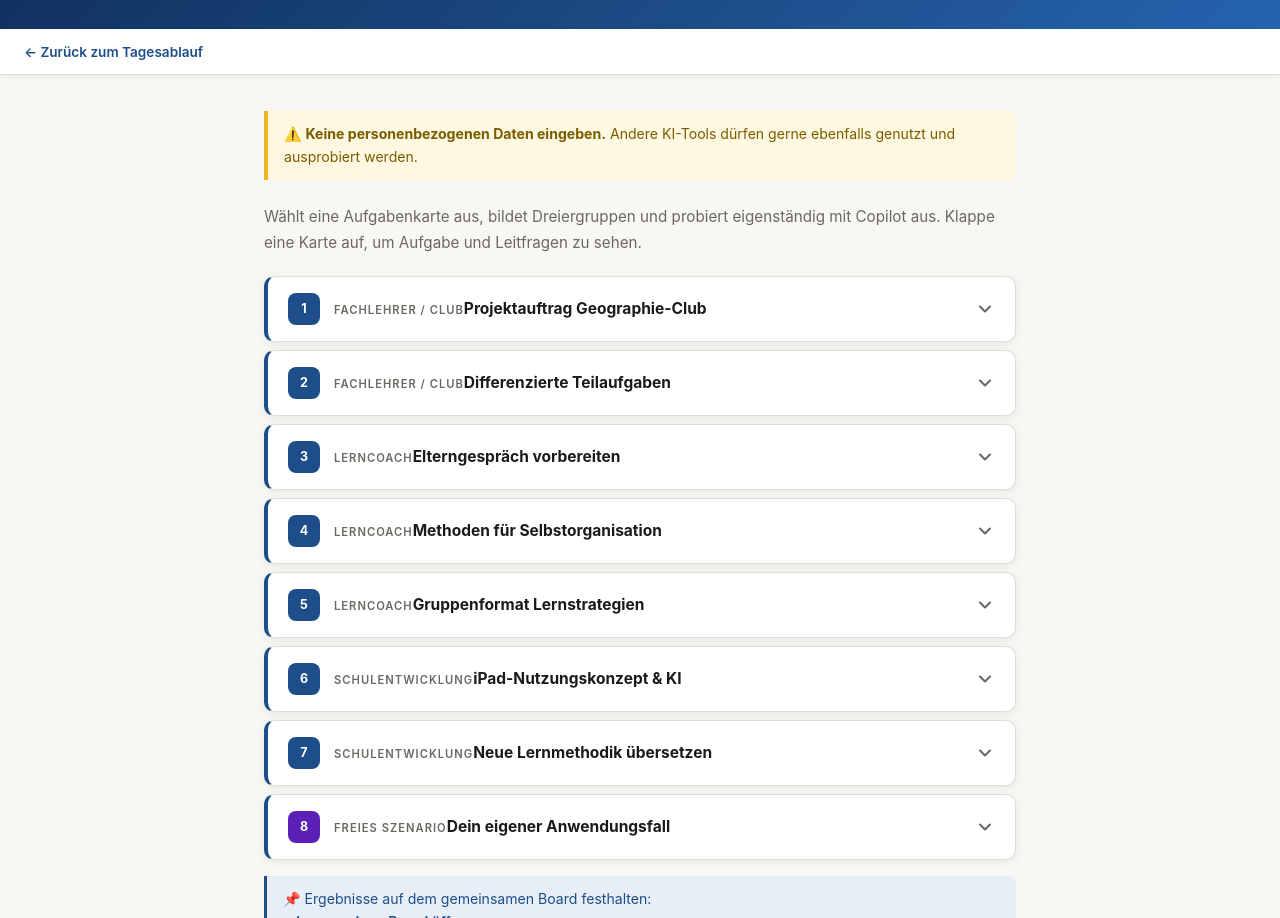
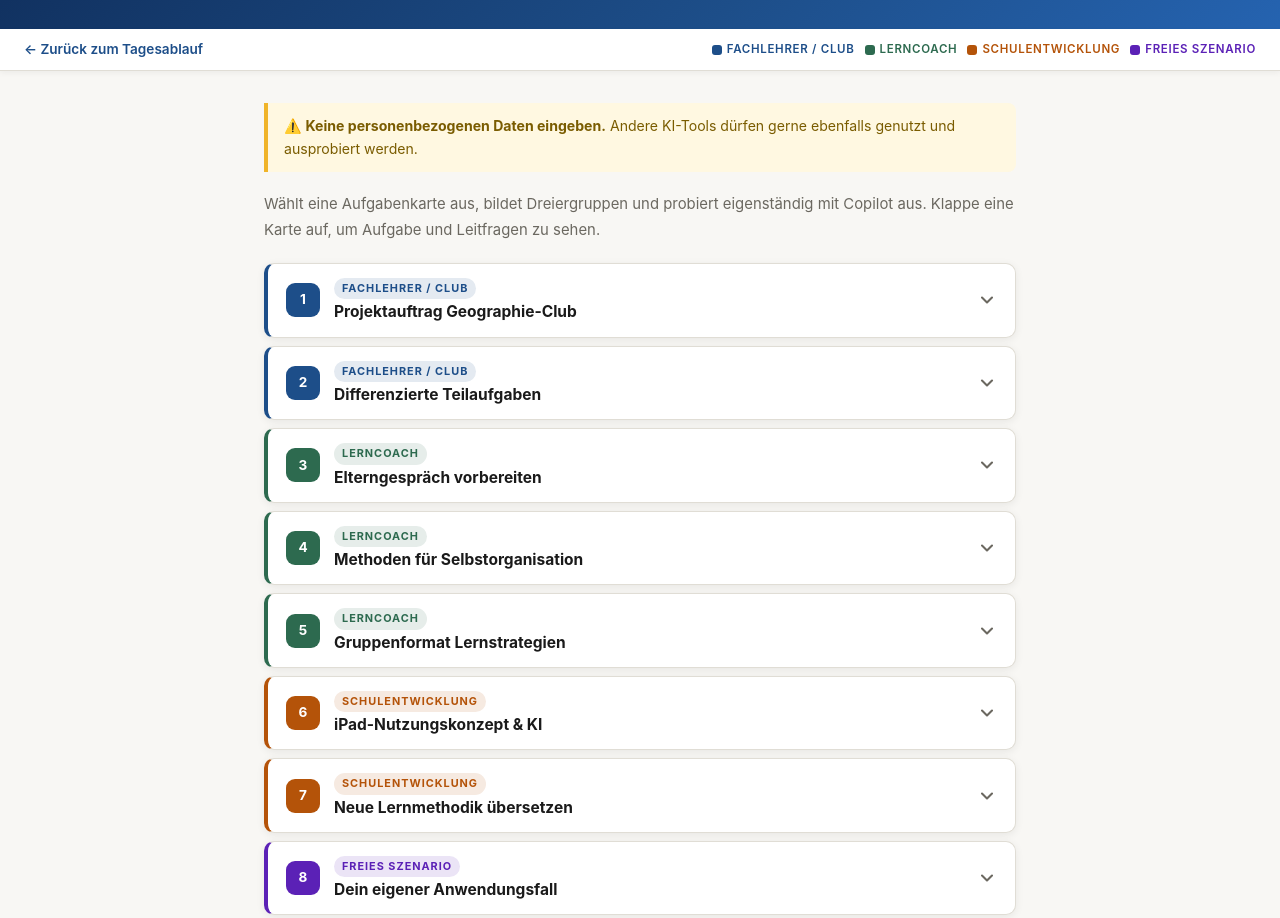
Before and after one commit to StbCogni/paedagogischer-tag-ki, a plain HTML site: page copilot-session.html in a window 1280 px wide. Shown: the part 125-1043 px from the top of the page. Drawn offline with Linux system fonts and the light colour scheme.

Commit message:
Copilot session: M365 icon, farbige Kategorien, Zeilenumbruch Label/Titel

```diff
--- a/copilot-session.html
+++ b/copilot-session.html
@@ -5,58 +5,124 @@
 <meta name="viewport" content="width=device-width, initial-scale=1.0">
 <title>Copilot-Session · Pädagogischer Tag TBS</title>
 <style>
-  :root { --bg: #f8f7f4; --surface: #fff; --surface-alt: #f1efe9; --border: #e0ddd5; --text: #1a1a1a; --text-muted: #6b6860; --accent: #1d4e89; --accent-light: #e8eef7; --radius: 10px; --shadow: 0 2px 8px rgba(0,0,0,0.07); }
+  :root {
+    --bg: #f8f7f4; --surface: #fff; --surface-alt: #f1efe9;
+    --border: #e0ddd5; --text: #1a1a1a; --text-muted: #6b6860;
+    --radius: 10px; --shadow: 0 2px 8px rgba(0,0,0,0.07);
+    /* Kategorie-Farben */
+    --c-fach:   #1d4e89;
+    --c-coach:  #2d6a4f;
+    --c-schule: #b45309;
+    --c-free:   #5b21b6;
+  }
   * { box-sizing: border-box; margin: 0; padding: 0; }
   body { font-family: -apple-system, BlinkMacSystemFont, "Segoe UI", Helvetica, Arial, sans-serif; background: var(--bg); color: var(--text); font-size: 16px; line-height: 1.6; }
 
+  /* ─── HEADER ─────────────────────────────── */
   header { background: linear-gradient(135deg, #0f2d5a 0%, #1d4e89 60%, #2563b0 100%); color: white; padding: 32px 24px; text-align: center; }
-  .header-top { display: flex; align-items: center; justify-content: center; gap: 12px; margin-bottom: 10px; }
-  .tool-icon { width: 40px; height: 40px; border-radius: 10px; object-fit: contain; background: white; padding: 4px; }
+  .header-top { display: flex; align-items: center; justify-content: center; gap: 14px; margin-bottom: 10px; }
+  .tool-icon { width: 48px; height: 48px; border-radius: 12px; object-fit: contain; }
   header h1 { font-size: clamp(1.4rem, 3vw, 2rem); font-weight: 700; margin-bottom: 6px; }
   header .sub { font-size: 0.88rem; color: rgba(255,255,255,0.7); }
 
-  .back-bar { background: white; border-bottom: 1px solid var(--border); padding: 10px 24px; position: sticky; top: 0; z-index: 100; box-shadow: 0 2px 6px rgba(0,0,0,0.05); }
-  .back-link { display: inline-flex; align-items: center; gap: 6px; font-size: 0.85rem; font-weight: 600; color: var(--accent); text-decoration: none; }
+  /* ─── NAV ────────────────────────────────── */
+  .back-bar { background: white; border-bottom: 1px solid var(--border); padding: 10px 24px; position: sticky; top: 0; z-index: 100; box-shadow: 0 2px 6px rgba(0,0,0,0.05); display: flex; align-items: center; justify-content: space-between; flex-wrap: wrap; gap: 8px; }
+  .back-link { display: inline-flex; align-items: center; gap: 6px; font-size: 0.85rem; font-weight: 600; color: var(--c-fach); text-decoration: none; }
   .back-link:hover { text-decoration: underline; }
 
-  main { max-width: 800px; margin: 0 auto; padding: 36px 24px 64px; }
+  /* ─── LEGEND ─────────────────────────────── */
+  .legend { display: flex; gap: 10px; flex-wrap: wrap; }
+  .legend-item { display: flex; align-items: center; gap: 5px; font-size: 0.72rem; font-weight: 600; text-transform: uppercase; letter-spacing: 0.06em; }
+  .legend-dot { width: 10px; height: 10px; border-radius: 3px; flex-shrink: 0; }
 
-  .warn-box { padding: 12px 16px; background: #fff8e1; border-left: 4px solid #f0b429; border-radius: 0 8px 8px 0; font-size: 0.88rem; color: #7a5c00; margin-bottom: 24px; line-height: 1.6; }
+  main { max-width: 800px; margin: 0 auto; padding: 32px 24px 64px; }
 
-  .intro { font-size: 0.95rem; color: var(--text-muted); margin-bottom: 20px; line-height: 1.7; }
+  .warn-box { padding: 12px 16px; background: #fff8e1; border-left: 4px solid #f0b429; border-radius: 0 8px 8px 0; font-size: 0.88rem; color: #7a5c00; margin-bottom: 20px; line-height: 1.6; }
+  .intro { font-size: 0.93rem; color: var(--text-muted); margin-bottom: 20px; line-height: 1.7; }
 
+  /* ─── ACCORDION ───────────────────────────── */
   .accordion { display: flex; flex-direction: column; gap: 8px; }
-  details { background: var(--surface); border: 1px solid var(--border); border-left: 4px solid var(--accent); border-radius: var(--radius); box-shadow: var(--shadow); overflow: hidden; }
-  details[open] { box-shadow: 0 0 0 2px var(--accent-light), var(--shadow); }
-  summary { display: flex; align-items: center; gap: 14px; padding: 16px 20px; cursor: pointer; list-style: none; user-select: none; -webkit-user-select: none; }
-  summary::-webkit-details-marker { display: none; } summary::marker { display: none; }
+
+  details {
+    background: var(--surface);
+    border: 1px solid var(--border);
+    border-left: 4px solid var(--cat-color, #ccc);
+    border-radius: var(--radius);
+    box-shadow: var(--shadow);
+    overflow: hidden;
+  }
+  details[open] {
+    box-shadow: 0 0 0 2px color-mix(in srgb, var(--cat-color, #ccc) 15%, transparent), var(--shadow);
+  }
+
+  /* Kategorie-Farben per Klasse */
+  .cat-fach   { --cat-color: var(--c-fach); }
+  .cat-coach  { --cat-color: var(--c-coach); }
+  .cat-schule { --cat-color: var(--c-schule); }
+  .cat-free   { --cat-color: var(--c-free); }
+
+  summary {
+    display: flex; align-items: center; gap: 14px;
+    padding: 14px 18px; cursor: pointer;
+    list-style: none; user-select: none; -webkit-user-select: none;
+  }
+  summary::-webkit-details-marker { display: none; }
+  summary::marker { display: none; }
   summary:hover { background: var(--surface-alt); }
-  .badge { flex-shrink: 0; width: 32px; height: 32px; border-radius: 8px; background: var(--accent); color: white; font-size: 0.78rem; font-weight: 700; display: flex; align-items: center; justify-content: center; }
-  .badge-free { background: #5b21b6; }
-  .sum-text { flex: 1; min-width: 0; }
-  .sum-label { font-size: 0.7rem; font-weight: 600; text-transform: uppercase; letter-spacing: 0.09em; color: var(--text-muted); margin-bottom: 1px; }
+
+  /* Badge */
+  .badge {
+    flex-shrink: 0; width: 34px; height: 34px; border-radius: 9px;
+    background: var(--cat-color, #ccc); color: white;
+    font-size: 0.85rem; font-weight: 700;
+    display: flex; align-items: center; justify-content: center;
+  }
+
+  /* Text */
+  .sum-text { flex: 1; min-width: 0; display: flex; flex-direction: column; gap: 3px; }
+
+  .sum-label {
+    display: inline-flex; align-items: center;
+    font-size: 0.68rem; font-weight: 700;
+    text-transform: uppercase; letter-spacing: 0.09em;
+    color: var(--cat-color, #888);
+    background: color-mix(in srgb, var(--cat-color, #888) 12%, white);
+    padding: 2px 8px; border-radius: 20px;
+    width: fit-content;
+  }
+
   .sum-title { font-size: 0.97rem; font-weight: 700; color: var(--text); line-height: 1.3; }
+
   .chevron { flex-shrink: 0; width: 20px; height: 20px; color: var(--text-muted); transition: transform 0.2s; }
   details[open] .chevron { transform: rotate(180deg); }
-  .body { padding: 0 20px 20px 66px; font-size: 0.91rem; color: #3a3a3a; line-height: 1.65; }
+
+  /* Body */
+  .body { padding: 4px 20px 20px 66px; font-size: 0.91rem; color: #3a3a3a; line-height: 1.65; }
   .body p { margin-bottom: 10px; }
-  .lbl-a { font-size: 0.72rem; font-weight: 700; text-transform: uppercase; letter-spacing: 0.08em; color: #1d4e89; margin-bottom: 4px; }
-  .lbl-q { font-size: 0.72rem; font-weight: 700; text-transform: uppercase; letter-spacing: 0.08em; color: #5b21b6; margin-top: 14px; margin-bottom: 6px; }
+  .lbl-a { font-size: 0.72rem; font-weight: 700; text-transform: uppercase; letter-spacing: 0.08em; color: var(--cat-color, #888); margin-bottom: 4px; display: block; }
+  .lbl-q { font-size: 0.72rem; font-weight: 700; text-transform: uppercase; letter-spacing: 0.08em; color: var(--c-free); margin-top: 14px; margin-bottom: 6px; display: block; }
   .body ul { padding-left: 16px; } .body ul li { margin-bottom: 6px; }
 
-  .highlight-box { margin-top: 16px; padding: 12px 16px; background: var(--accent-light); border-left: 3px solid var(--accent); border-radius: 0 8px 8px 0; font-size: 0.88rem; color: var(--accent); }
-  .highlight-box a { color: var(--accent); font-weight: 600; }
+  .highlight-box { margin-top: 20px; padding: 12px 16px; background: #e8eef7; border-left: 3px solid var(--c-fach); border-radius: 0 8px 8px 0; font-size: 0.88rem; color: var(--c-fach); }
+  .highlight-box a { color: var(--c-fach); font-weight: 600; }
 
   footer { background: var(--surface); border-top: 1px solid var(--border); padding: 20px 24px; text-align: center; font-size: 0.83rem; color: var(--text-muted); margin-top: 48px; }
 
-  @media (max-width: 600px) { main { padding: 24px 14px 48px; } .body { padding-left: 20px; } }
+  @media (max-width: 600px) {
+    main { padding: 24px 14px 48px; }
+    .body { padding-left: 20px; }
+    .back-bar { flex-direction: column; align-items: flex-start; }
+  }
 </style>
 </head>
 <body>
 
 <header>
   <div class="header-top">
-    <img class="tool-icon" src="https://t0.gstatic.com/faviconV2?client=SOCIAL&type=FAVICON&fallback_opts=TYPE,SIZE,URL&url=http://copilot.microsoft.com&size=128" alt="Copilot">
+    <img class="tool-icon"
+      src="https://adoption.microsoft.com/wp-content/uploads/2023/09/MS365-Copilot-product-icon-1.png"
+      onerror="this.src='https://t0.gstatic.com/faviconV2?client=SOCIAL&type=FAVICON&fallback_opts=TYPE,SIZE,URL&url=http://copilot.microsoft.com&size=128'"
+      alt="M365 Copilot">
     <h1>Copilot-Session</h1>
   </div>
   <p class="sub">09:15 – 10:15 Uhr · Dreiergruppen · 60 Min</p>
@@ -64,100 +130,169 @@
 
 <div class="back-bar">
   <a href="index.html" class="back-link">← Zurück zum Tagesablauf</a>
+  <div class="legend">
+    <div class="legend-item"><div class="legend-dot" style="background:var(--c-fach)"></div><span style="color:var(--c-fach)">Fachlehrer / Club</span></div>
+    <div class="legend-item"><div class="legend-dot" style="background:var(--c-coach)"></div><span style="color:var(--c-coach)">Lerncoach</span></div>
+    <div class="legend-item"><div class="legend-dot" style="background:var(--c-schule)"></div><span style="color:var(--c-schule)">Schulentwicklung</span></div>
+    <div class="legend-item"><div class="legend-dot" style="background:var(--c-free)"></div><span style="color:var(--c-free)">Freies Szenario</span></div>
+  </div>
 </div>
 
 <main>
   <div class="warn-box">
     ⚠️ <strong>Keine personenbezogenen Daten eingeben.</strong> Andere KI-Tools dürfen gerne ebenfalls genutzt und ausprobiert werden.
   </div>
-
   <p class="intro">Wählt eine Aufgabenkarte aus, bildet Dreiergruppen und probiert eigenständig mit Copilot aus. Klappe eine Karte auf, um Aufgabe und Leitfragen zu sehen.</p>
 
   <div class="accordion">
 
-    <details>
-      <summary><span class="badge">1</span><span class="sum-text"><span class="sum-label">Fachlehrer / Club</span><span class="sum-title">Projektauftrag Geographie-Club</span></span><svg class="chevron" viewBox="0 0 24 24" fill="none" stroke="currentColor" stroke-width="2.5" stroke-linecap="round" stroke-linejoin="round"><polyline points="6 9 12 15 18 9"/></svg></summary>
+    <!-- 1 Fachlehrer -->
+    <details class="cat-fach">
+      <summary>
+        <span class="badge">1</span>
+        <span class="sum-text">
+          <span class="sum-label">Fachlehrer / Club</span>
+          <span class="sum-title">Projektauftrag Geographie-Club</span>
+        </span>
+        <svg class="chevron" viewBox="0 0 24 24" fill="none" stroke="currentColor" stroke-width="2.5" stroke-linecap="round" stroke-linejoin="round"><polyline points="6 9 12 15 18 9"/></svg>
+      </summary>
       <div class="body">
-        <p class="lbl-a">Aufgabe</p>
+        <span class="lbl-a">Aufgabe</span>
         <p>Ihr begleitet eine klassenübergreifende Geographie-Gruppe. Nutzt Copilot um einen konkreten Projektauftrag zu formulieren der für Schüler verschiedener Klassenstufen funktioniert.</p>
-        <p class="lbl-q">Leitfragen</p>
+        <span class="lbl-q">Leitfragen</span>
         <ul><li>Welches Thema wählt ihr? (z.B. Klimawandel lokal, Migration, Ressourcen)</li><li>Wie formuliert Copilot den Auftrag — passt das, was würdet ihr ändern?</li><li>Welche Rolle spielt die KI — Assistent, Ideengeber, Strukturhelfer?</li></ul>
       </div>
     </details>
 
-    <details>
-      <summary><span class="badge">2</span><span class="sum-text"><span class="sum-label">Fachlehrer / Club</span><span class="sum-title">Differenzierte Teilaufgaben</span></span><svg class="chevron" viewBox="0 0 24 24" fill="none" stroke="currentColor" stroke-width="2.5" stroke-linecap="round" stroke-linejoin="round"><polyline points="6 9 12 15 18 9"/></svg></summary>
+    <!-- 2 Fachlehrer -->
+    <details class="cat-fach">
+      <summary>
+        <span class="badge">2</span>
+        <span class="sum-text">
+          <span class="sum-label">Fachlehrer / Club</span>
+          <span class="sum-title">Differenzierte Teilaufgaben</span>
+        </span>
+        <svg class="chevron" viewBox="0 0 24 24" fill="none" stroke="currentColor" stroke-width="2.5" stroke-linecap="round" stroke-linejoin="round"><polyline points="6 9 12 15 18 9"/></svg>
+      </summary>
       <div class="body">
-        <p class="lbl-a">Aufgabe</p>
+        <span class="lbl-a">Aufgabe</span>
         <p>Nutzt Copilot um Teilaufgaben zu entwickeln die Niveau und Alter verschiedener Klassenstufen im Club berücksichtigen.</p>
-        <p class="lbl-q">Leitfragen</p>
+        <span class="lbl-q">Leitfragen</span>
         <ul><li>Für welche Klassenstufen entwickelt ihr Aufgaben?</li><li>Wo hilft Copilot gut, wo greift ihr korrigierend ein?</li><li>Was würdet ihr euren Schülern dabei zeigen — und was lieber nicht?</li></ul>
       </div>
     </details>
 
-    <details>
-      <summary><span class="badge">3</span><span class="sum-text"><span class="sum-label">Lerncoach</span><span class="sum-title">Elterngespräch vorbereiten</span></span><svg class="chevron" viewBox="0 0 24 24" fill="none" stroke="currentColor" stroke-width="2.5" stroke-linecap="round" stroke-linejoin="round"><polyline points="6 9 12 15 18 9"/></svg></summary>
+    <!-- 3 Lerncoach -->
+    <details class="cat-coach">
+      <summary>
+        <span class="badge">3</span>
+        <span class="sum-text">
+          <span class="sum-label">Lerncoach</span>
+          <span class="sum-title">Elterngespräch vorbereiten</span>
+        </span>
+        <svg class="chevron" viewBox="0 0 24 24" fill="none" stroke="currentColor" stroke-width="2.5" stroke-linecap="round" stroke-linejoin="round"><polyline points="6 9 12 15 18 9"/></svg>
+      </summary>
       <div class="body">
-        <p class="lbl-a">Aufgabe</p>
+        <span class="lbl-a">Aufgabe</span>
         <p>Ein schwieriges Elterngespräch steht an — z.B. zu Leistungsabfall, Fehlverhalten oder fehlender Unterstützung zu Hause. Nutzt Copilot um einen Gesprächsleitfaden zu erstellen — wertschätzend, lösungsorientiert, konkret.</p>
-        <p class="lbl-q">Leitfragen</p>
+        <span class="lbl-q">Leitfragen</span>
         <ul><li>Welche Infos und Kontext gebt ihr Copilot?</li><li>Fühlt sich der Leitfaden an wie ihr — oder zu generisch?</li><li>Wo würdet ihr den Text anpassen bevor ihr ins Gespräch geht?</li></ul>
       </div>
     </details>
 
-    <details>
-      <summary><span class="badge">4</span><span class="sum-text"><span class="sum-label">Lerncoach</span><span class="sum-title">Methoden für Selbstorganisation</span></span><svg class="chevron" viewBox="0 0 24 24" fill="none" stroke="currentColor" stroke-width="2.5" stroke-linecap="round" stroke-linejoin="round"><polyline points="6 9 12 15 18 9"/></svg></summary>
+    <!-- 4 Lerncoach -->
+    <details class="cat-coach">
+      <summary>
+        <span class="badge">4</span>
+        <span class="sum-text">
+          <span class="sum-label">Lerncoach</span>
+          <span class="sum-title">Methoden für Selbstorganisation</span>
+        </span>
+        <svg class="chevron" viewBox="0 0 24 24" fill="none" stroke="currentColor" stroke-width="2.5" stroke-linecap="round" stroke-linejoin="round"><polyline points="6 9 12 15 18 9"/></svg>
+      </summary>
       <div class="body">
-        <p class="lbl-a">Aufgabe</p>
+        <span class="lbl-a">Aufgabe</span>
         <p>Ein Schüler kämpft mit Selbstorganisation. Nutzt Copilot um passende Methoden zu recherchieren und für euren Schulalltag zu übersetzen.</p>
-        <p class="lbl-q">Leitfragen</p>
+        <span class="lbl-q">Leitfragen</span>
         <ul><li>Wie beschreibt ihr den Schüler im Prompt?</li><li>Welche Methoden überraschen euch?</li><li>Wie würdet ihr das im nächsten Gespräch einsetzen?</li></ul>
       </div>
     </details>
 
-    <details>
-      <summary><span class="badge">5</span><span class="sum-text"><span class="sum-label">Lerncoach</span><span class="sum-title">Gruppenformat Lernstrategien</span></span><svg class="chevron" viewBox="0 0 24 24" fill="none" stroke="currentColor" stroke-width="2.5" stroke-linecap="round" stroke-linejoin="round"><polyline points="6 9 12 15 18 9"/></svg></summary>
+    <!-- 5 Lerncoach -->
+    <details class="cat-coach">
+      <summary>
+        <span class="badge">5</span>
+        <span class="sum-text">
+          <span class="sum-label">Lerncoach</span>
+          <span class="sum-title">Gruppenformat Lernstrategien</span>
+        </span>
+        <svg class="chevron" viewBox="0 0 24 24" fill="none" stroke="currentColor" stroke-width="2.5" stroke-linecap="round" stroke-linejoin="round"><polyline points="6 9 12 15 18 9"/></svg>
+      </summary>
       <div class="body">
-        <p class="lbl-a">Aufgabe</p>
+        <span class="lbl-a">Aufgabe</span>
         <p>Plant eine 45-Minuten Session mit einer Schülergruppe zum Thema Lernstrategien. Nutzt Copilot für einen konkreten Ablauf.</p>
-        <p class="lbl-q">Leitfragen</p>
+        <span class="lbl-q">Leitfragen</span>
         <ul><li>Für welche Altersgruppe plant ihr?</li><li>Wie detailliert plant Copilot — zu viel, zu wenig, genau richtig?</li><li>Was nehmt ihr direkt mit, was landet im Papierkorb?</li></ul>
       </div>
     </details>
 
-    <details>
-      <summary><span class="badge">6</span><span class="sum-text"><span class="sum-label">Schulentwicklung</span><span class="sum-title">iPad-Nutzungskonzept &amp; KI</span></span><svg class="chevron" viewBox="0 0 24 24" fill="none" stroke="currentColor" stroke-width="2.5" stroke-linecap="round" stroke-linejoin="round"><polyline points="6 9 12 15 18 9"/></svg></summary>
+    <!-- 6 Schulentwicklung -->
+    <details class="cat-schule">
+      <summary>
+        <span class="badge">6</span>
+        <span class="sum-text">
+          <span class="sum-label">Schulentwicklung</span>
+          <span class="sum-title">iPad-Nutzungskonzept &amp; KI</span>
+        </span>
+        <svg class="chevron" viewBox="0 0 24 24" fill="none" stroke="currentColor" stroke-width="2.5" stroke-linecap="round" stroke-linejoin="round"><polyline points="6 9 12 15 18 9"/></svg>
+      </summary>
       <div class="body">
-        <p class="lbl-a">Aufgabe</p>
+        <span class="lbl-a">Aufgabe</span>
         <p>Das bestehende iPad-Konzept soll um KI-Nutzung erweitert werden. Nutzt Copilot um zu analysieren was fehlt und neue Leitlinien zu entwickeln.</p>
-        <p class="lbl-q">Leitfragen</p>
+        <span class="lbl-q">Leitfragen</span>
         <ul><li>Was gebt ihr Copilot als Ausgangsmaterial?</li><li>Welche Lücken findet Copilot die ihr noch nicht gesehen habt?</li><li>Was ist sofort umsetzbar, was braucht Schulkonferenz?</li></ul>
       </div>
     </details>
 
-    <details>
-      <summary><span class="badge">7</span><span class="sum-text"><span class="sum-label">Schulentwicklung</span><span class="sum-title">Neue Lernmethodik übersetzen</span></span><svg class="chevron" viewBox="0 0 24 24" fill="none" stroke="currentColor" stroke-width="2.5" stroke-linecap="round" stroke-linejoin="round"><polyline points="6 9 12 15 18 9"/></svg></summary>
+    <!-- 7 Schulentwicklung -->
+    <details class="cat-schule">
+      <summary>
+        <span class="badge">7</span>
+        <span class="sum-text">
+          <span class="sum-label">Schulentwicklung</span>
+          <span class="sum-title">Neue Lernmethodik übersetzen</span>
+        </span>
+        <svg class="chevron" viewBox="0 0 24 24" fill="none" stroke="currentColor" stroke-width="2.5" stroke-linecap="round" stroke-linejoin="round"><polyline points="6 9 12 15 18 9"/></svg>
+      </summary>
       <div class="body">
-        <p class="lbl-a">Aufgabe</p>
+        <span class="lbl-a">Aufgabe</span>
         <p>Recherchiert mit Copilot eine Lernmethodik die ihr noch nicht kennt und übersetzt sie auf zwei Seiten für den konkreten Schulalltag — so dass ein Kollege sie morgen einsetzen könnte.</p>
-        <p class="lbl-q">Leitfragen</p>
+        <span class="lbl-q">Leitfragen</span>
         <ul><li>Welches Thema interessiert euch?</li><li>Wie gut übersetzt Copilot vom Theoretischen ins Praktische?</li><li>Was fehlt noch damit der Text wirklich nutzbar ist?</li></ul>
       </div>
     </details>
 
-    <details>
-      <summary><span class="badge badge-free">8</span><span class="sum-text"><span class="sum-label">Freies Szenario</span><span class="sum-title">Dein eigener Anwendungsfall</span></span><svg class="chevron" viewBox="0 0 24 24" fill="none" stroke="currentColor" stroke-width="2.5" stroke-linecap="round" stroke-linejoin="round"><polyline points="6 9 12 15 18 9"/></svg></summary>
+    <!-- 8 Freies Szenario -->
+    <details class="cat-free">
+      <summary>
+        <span class="badge">8</span>
+        <span class="sum-text">
+          <span class="sum-label">Freies Szenario</span>
+          <span class="sum-title">Dein eigener Anwendungsfall</span>
+        </span>
+        <svg class="chevron" viewBox="0 0 24 24" fill="none" stroke="currentColor" stroke-width="2.5" stroke-linecap="round" stroke-linejoin="round"><polyline points="6 9 12 15 18 9"/></svg>
+      </summary>
       <div class="body">
-        <p class="lbl-a">Aufgabe</p>
+        <span class="lbl-a">Aufgabe</span>
         <p>Du bringst dein eigenes Anwendungsszenario mit — etwas aus deinem konkreten Schulalltag, das du schon länger mit KI ausprobieren wolltest. Probiert es gemeinsam aus und stellt euren Fall und eure Erfahrung den anderen vor.</p>
-        <p class="lbl-q">Leitfragen</p>
+        <span class="lbl-q">Leitfragen</span>
         <ul><li>Was ist dein konkretes Szenario — und warum ist es für dich relevant?</li><li>Was hat überraschend gut funktioniert?</li><li>Was würdest du anderen empfehlen, die dasselbe ausprobieren wollen?</li></ul>
       </div>
     </details>
 
   </div>
 
-  <div class="highlight-box">
+  <div class="highlight-box" style="margin-top:24px;">
     📌 Ergebnisse auf dem gemeinsamen Board festhalten:<br>
     <a href="https://www.edumaps.de/66642/330293/ibeal4t3ce/aytvthupt2" target="_blank">edumaps.de → Board öffnen</a>
   </div>
```
